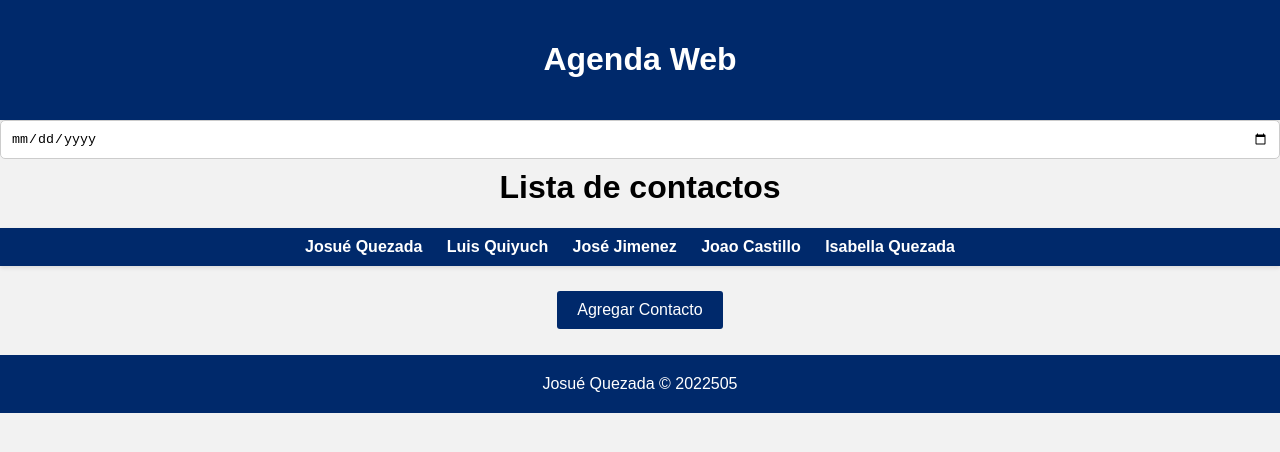
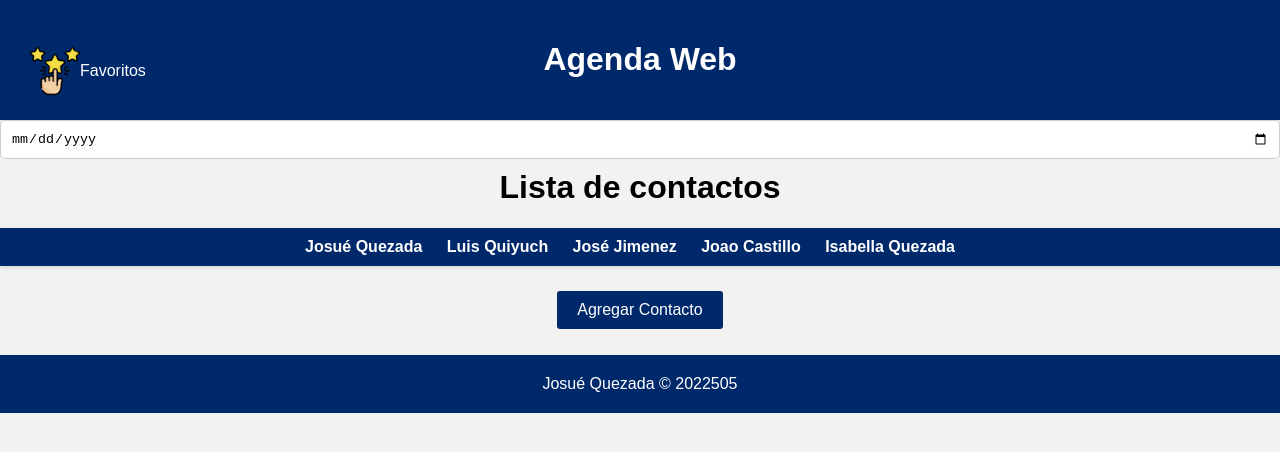
Before and after one commit to jquezada2022505/Laboratorio-PS-1, a plain HTML site: page assets/pages/contacto.html in a window 1280 px wide. Drawn offline with Linux system fonts and the light colour scheme.

Commit message:
Se modifico html y css de contactos, se agregaron imagenes

```diff
--- a/assets/pages/contacto.html
+++ b/assets/pages/contacto.html
@@ -12,8 +12,15 @@
 <body>
     <header>
         <h1>Agenda Web</h1>
+        <div class="favoritos">
+            <a class="aFavoritos" href="../../assets/pages/favoritos.html">
+                <button class="botonFavoritos">
+                    <img class="imgFavoritos" src="../resources/img/Favoritos.png" alt="">
+                    Favoritos
+                </button>
+            </a>
+        </div>
     </header>
-
     <form action="" method=""></form>
     <input type="date" name="day">
 
--- a/assets/styles/contacto.css
+++ b/assets/styles/contacto.css
@@ -135,3 +135,17 @@ button {
 a{
     text-decoration-line: none;
 }
+
+.botonFavoritos {
+    position: absolute;
+    top: 10px;
+    left: 10px;
+    display: flex;
+    align-items: center;
+    color: white;
+}
+
+.imgFavoritos {
+    width: 50px;
+    height: auto;
+}
```
Also changed, not shown: assets/pages/favoritos.html (added, +11 -0 lines), assets/resources/img/Favoritos.png (added), assets/styles/favoritos.css (added), index.html (line endings or trailing spaces).
